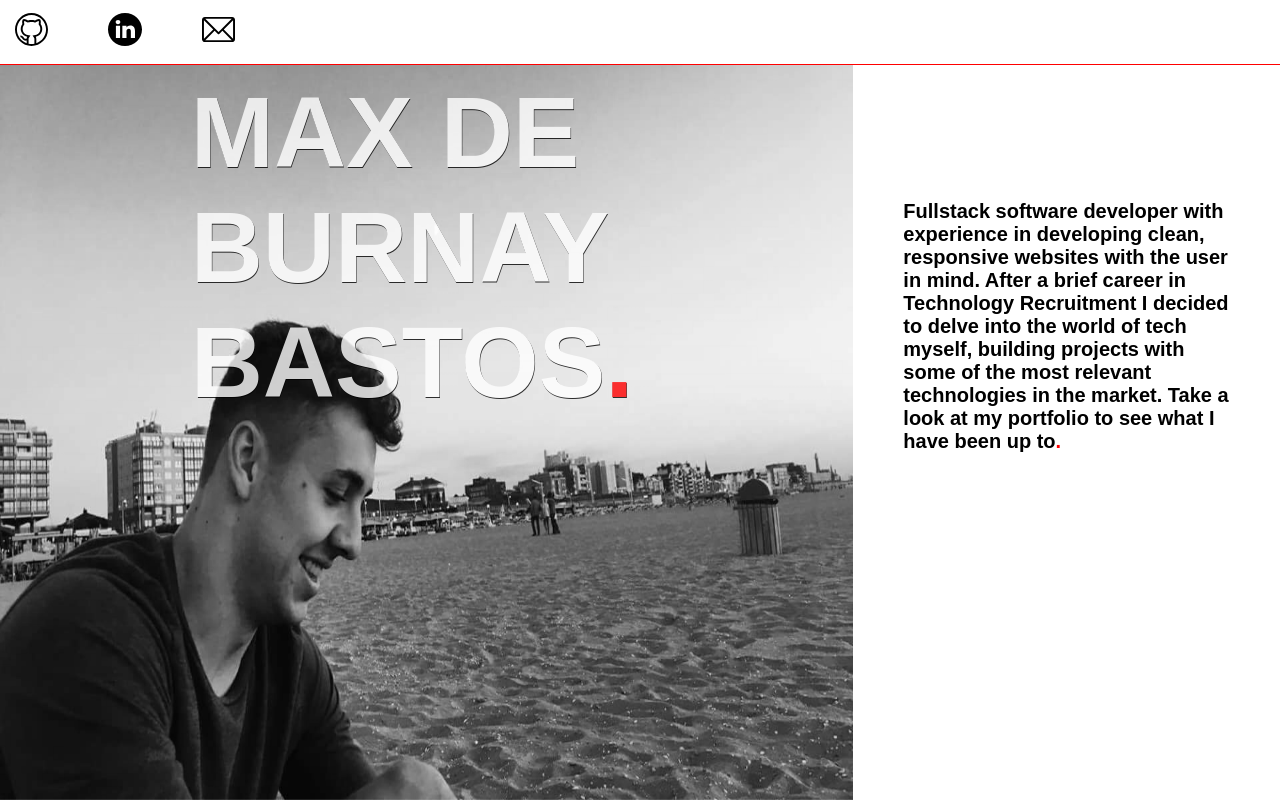
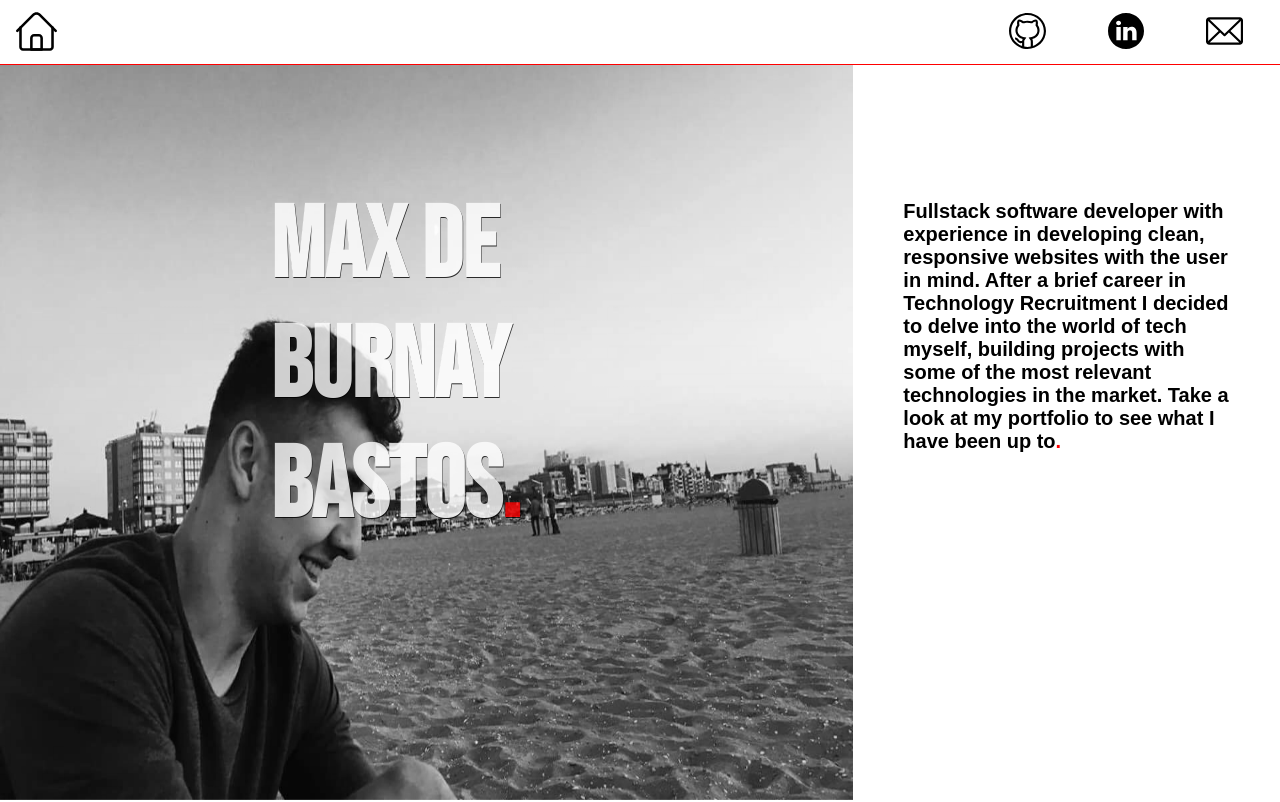
Before and after one commit to mdeburnay/Portfolio, a React (Create React App) app: page / in a window 1280 px wide. Shown: the top 802 px of the page. Built offline with nearby package versions, Linux system fonts and the light colour scheme.

Commit message:
Added ScrollTopButton

```diff
--- a/src/App.css
+++ b/src/App.css
@@ -8,7 +8,7 @@
   height: 4em;
   overflow: hidden;
   display: grid;
-  grid-template-columns: 1fr 1fr 1fr 12fr;
+  grid-template-columns: 1fr 10fr 1fr 1fr 1fr;
   grid-gap: 10px;
   z-index: 9999;
   border-bottom: 1px solid red;
@@ -18,11 +18,24 @@
   padding: 10px;
   margin: 3px;
   margin-left: 5px;
+  border: none;
+  background: none;
 }
 
 .navbar-icons {
   width: 60%;
   transition: 0.1s;
+}
+
+.navbar-icons.home-button {
+  outline: none;
+  background: none;
+  border: none;
+  margin-left: 10px;
+}
+
+.home-button-image {
+  width: 100%;
 }
 
 .navbar-icons:hover {
@@ -44,7 +57,7 @@
 .overlay {
   position: absolute;
   opacity: 0.8;
-  top: 1%;
+  top: 15%;
   left: 20%;
 }
 
@@ -58,9 +71,9 @@
 
 .homepage-title {
   color: white;
-  font-family: "Montserrat", sans-serif;
+  font-family: "Bebas Neue", cursive;
   text-shadow: 0.5px 0.5px #000;
-  padding: 0px 20px;
+  padding: 0px 100px;
   font-size: 100px;
 }
 
@@ -118,3 +131,12 @@
 .project-image {
   border-radius: 50px 50px;
 }
+
+@media screen and (max-width: 600px) {
+  .App {
+    display: grid;
+    grid-template-rows: 1fr;
+    justify-content: center;
+    width: 100%;
+  }
+}
--- a/src/Components/Navbar.js
+++ b/src/Components/Navbar.js
@@ -1,5 +1,5 @@
 import React, { Component } from "react";
-import { Link } from "react-router-dom";
+import ScrollTopButton from "../Components/ScrollTopButton";
 
 import githubIcon from "../Images/githubIcon.svg";
 import linkedInIcon from "../Images/linkedInIcon.svg";
@@ -9,15 +9,24 @@ export default class Navbar extends Component {
   render() {
     return (
       <div className="navbar" data-aos="fade-in">
-        <Link className="navbar-links" to="/https://github.com/mdeburnay/">
-          <img src={githubIcon} className="navbar-icons" />
-        </Link>
-        <Link className="navbar-links" to="/">
-          <img src={linkedInIcon} className="navbar-icons" />
-        </Link>
-        <Link className="navbar-links" to="/">
-          <img src={emailIcon} className="navbar-icons" />
-        </Link>
+        <ScrollTopButton scrollStepInPx="50" delayInMs="5" />
+        <div></div>
+        <a href="https://github.com/mdeburnay/" className="navbar-links">
+          <img src={githubIcon} className="navbar-icons" alt="GitHub Account" />
+        </a>
+        <a
+          href="https://www.linkedin.com/in/max-de-burnay-bastos-009b65197/"
+          className="navbar-links"
+        >
+          <img
+            src={linkedInIcon}
+            className="navbar-icons"
+            alt="LinkedIn Account"
+          />
+        </a>
+        <a href className="navbar-links" to="/">
+          <img src={emailIcon} className="navbar-icons" alt="Email Account" />
+        </a>
       </div>
     );
   }
--- /dev/null
+++ b/src/Components/ScrollTopButton.js
@@ -0,0 +1,39 @@
+import React from "react";
+
+import homeIcon from "../Images/homeIcon.svg";
+
+export default class ScrollTopButton extends React.Component {
+  constructor() {
+    super();
+
+    this.state = {
+      intervalId: 0,
+    };
+  }
+
+  scrollStep() {
+    if (window.pageYOffset === 0) {
+      clearInterval(this.state.intervalId);
+    }
+    window.scroll(0, window.pageYOffset - this.props.scrollStepInPx);
+  }
+
+  scrollToTop() {
+    let intervalId = setInterval(
+      this.scrollStep.bind(this),
+      this.props.delayInMs
+    );
+    this.setState({ intervalId: intervalId });
+  }
+
+  render() {
+    return (
+      <button
+        className="navbar-icons home-button"
+        onClick={() => this.scrollToTop()}
+      >
+        <img src={homeIcon} className="home-button-image" alt="Home Button" />
+      </button>
+    );
+  }
+}
--- a/src/Pages/Homepage.js
+++ b/src/Pages/Homepage.js
@@ -21,8 +21,13 @@ export default function Homepage() {
           />
           <div className="overlay">
             <h1 className="homepage-title" data-aos="fade in">
-              MAX DE BURNAY BASTOS<span className="fullstop">.</span>
+              MAX DE<br></br>BURNAY<br></br>BASTOS
+              <span className="fullstop">.</span>
             </h1>
+            <link
+              href="https://fonts.googleapis.com/css2?family=Bebas+Neue&display=swap"
+              rel="stylesheet"
+            ></link>
           </div>
         </div>
         <div className="summary" data-aos="fade in" data-aos-delay="500">
--- a/src/Pages/Projects.js
+++ b/src/Pages/Projects.js
@@ -1,6 +1,5 @@
 import React from "react";
 import kodflixLogo from "../Images/kodflixLogo.png";
-import { Link } from "react-router-dom";
 
 export default function Projects() {
   return (
```
Also changed, not shown: public/testing.js (added), src/Images/homeIcon.svg (added).
